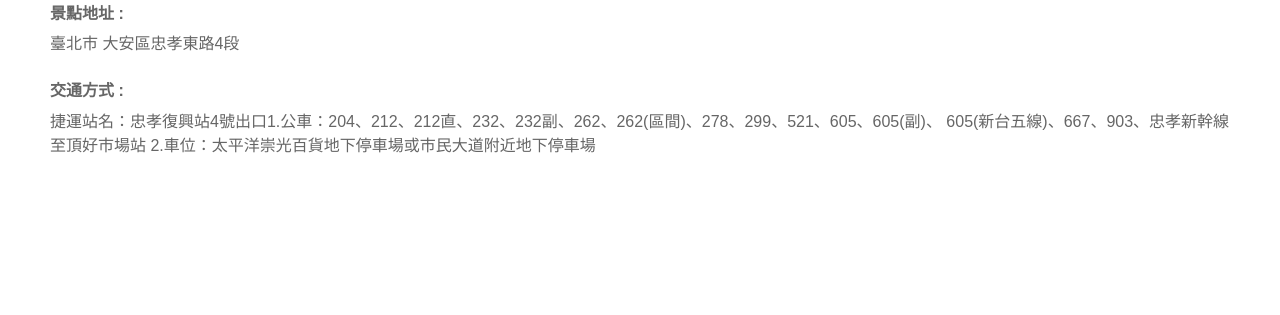
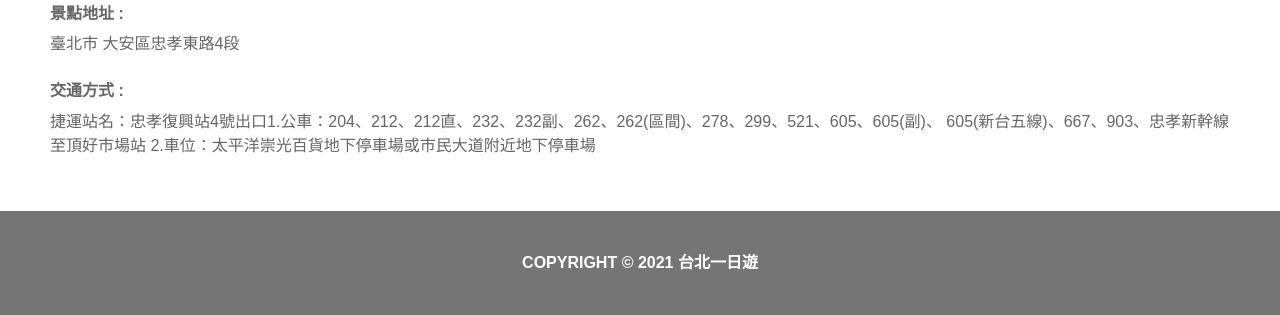
Before and after one commit to jasonlin1993/taipei_day_trip, a Flask app: page /attraction/1 in a window 1280 px wide. Shown: the part 739-1054 px from the top of the page. Before the commit the page ends 892 px from the top, so only its background shows below. Run offline with Flask 3, Linux system fonts and the light colour scheme.

Commit message:
調整靜態頁面 RWD 破版問題

```diff
--- a/static/styles/css/attraction.css
+++ b/static/styles/css/attraction.css
@@ -2,17 +2,6 @@
   padding: 0;
   margin: 0;
   box-sizing: border-box;
-}
-
-html,
-body {
-  height: 100%;
-  margin: 0;
-}
-
-body {
-  display: flex;
-  flex-direction: column;
 }
 
 .cutLine {
@@ -21,7 +10,8 @@ body {
 
 .cutLine2 {
   border: 1px solid #e8e8e8;
-  width: 1200px;
+  max-width: 1200px;
+  width: 100%;
   align-items: center;
   justify-content: center;
   display: block;
@@ -65,6 +55,11 @@ header .header__item .header__item__text {
 }
 header .header__item .header__item__text .header__item__text--booking {
   padding: 0px 20px 0px 0px;
+}
+@media (max-width: 850px) {
+  header .header__item {
+    width: 600px;
+  }
 }
 
 section {
@@ -228,9 +223,8 @@ section .section__attraction .section__attraction__profile .section__attraction_
   display: flex;
   flex-direction: column;
   max-width: 1200px;
-  max-height: 362px;
   width: 100%;
-  min-height: 362px;
+  height: 100%;
   padding: 10px;
 }
 .section__attraction__information .section__attraction__profile__bookingform__text__description {
@@ -243,7 +237,6 @@ section .section__attraction .section__attraction__profile .section__attraction_
   margin: 20px 0px;
 }
 .section__attraction__information .section__attraction__profile__bookingform__text__address .section__attraction__profile__bookingform__text__address--BoldBody {
-  display: flex;
   font-family: "Noto Sans TC", sans-serif;
   font-weight: Bold;
   font-size: 16px;
@@ -278,11 +271,13 @@ section .section__attraction .section__attraction__profile .section__attraction_
   align-items: center;
   padding: 5px 0px;
 }
+@media (max-width: 850px) {
+  .section__attraction__information {
+    width: 600px;
+  }
+}
 
-footer {
-  margin-top: auto;
-}
-footer .footer__text {
+.footer__text {
   display: flex;
   justify-content: center;
   align-items: center;
--- a/static/styles/css/attraction.scss
+++ b/static/styles/css/attraction.scss
@@ -8,16 +8,16 @@
   box-sizing: border-box;
 }
 
-html,
-body {
-  height: 100%;
-  margin: 0;
-}
+// html,
+// body {
+//   height: 100%;
+//   margin: 0;
+// }
 
-body {
-  display: flex;
-  flex-direction: column;
-}
+// body {
+//   display: flex;
+//   flex-direction: column;
+// }
 
 .cutLine {
   border: 1px solid #e8e8e8;
@@ -25,7 +25,8 @@ body {
 
 .cutLine2 {
   border: 1px solid #e8e8e8;
-  width: 1200px;
+  max-width: 1200px;
+  width: 100%;
   align-items: center;
   justify-content: center;
   display: block;
@@ -63,6 +64,10 @@ header {
       .header__item__text--booking {
         padding: 0px 20px 0px 0px;
       }
+    }
+
+    @include pad_850px {
+      width: 600px;
     }
   }
 }
@@ -202,9 +207,9 @@ section {
   display: flex;
   flex-direction: column;
   max-width: 1200px;
-  max-height: 362px;
+  // max-height: 362px;
   width: 100%;
-  min-height: 362px;
+  height: 100%;
   padding: 10px;
   .section__attraction__profile__bookingform__text__description {
     @include Regular_Content;
@@ -212,8 +217,8 @@ section {
   }
   .section__attraction__profile__bookingform__text__address {
     margin: 20px 0px;
+
     .section__attraction__profile__bookingform__text__address--BoldBody {
-      display: flex;
       @include Bold_Body;
       color: $Gray70;
       align-items: center;
@@ -239,11 +244,13 @@ section {
     align-items: center;
     padding: 5px 0px;
   }
+
+  @include pad_850px {
+    width: 600px;
+  }
 }
 
 // footer
-footer {
-  margin-top: auto;
 .footer__text {
   display: flex;
   justify-content: center;
@@ -253,4 +260,3 @@ footer {
   color: $white;
   height: 104px;
 }
-}
--- a/templates/attraction.html
+++ b/templates/attraction.html
@@ -100,9 +100,8 @@
         </div>
       </div>
     </section>
-
-    <!-- <footer>
+    <footer>
       <div class="footer__text">COPYRIGHT © 2021 台北一日遊</div>
-    </footer> -->
+    </footer>
   </body>
 </html>
```
Also changed, not shown: 1 other file. Lines whose indentation alone changed are shown as unchanged.
